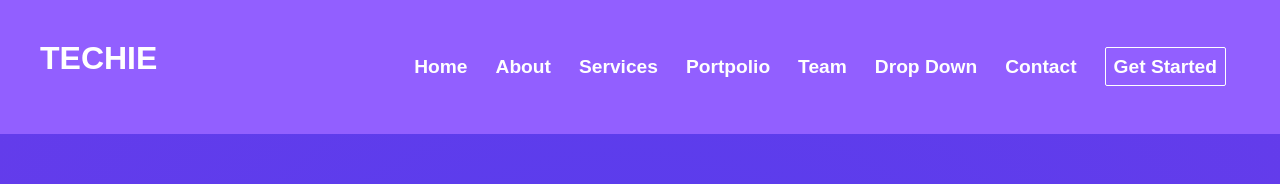
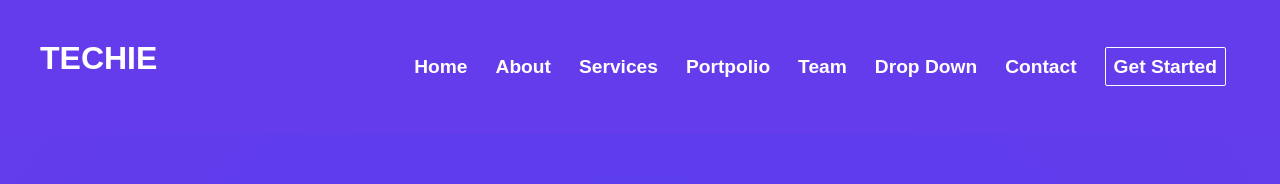
Before and after one commit to omhardaha/html-templates, a plain HTML site: page techie/no-framework-css/index.html in a window 1280 px wide. Shown: the top 184 px of the page. Drawn offline with Linux system fonts and the light colour scheme.

Commit message:
fix: fix nav bg color

```diff
--- a/techie/no-framework-css/assets/css/nav-bar.css
+++ b/techie/no-framework-css/assets/css/nav-bar.css
@@ -1,5 +1,5 @@
 .nav-container {
-	background: #925fff;
+	background: #643ceb;
 }
 
 .nav-bar {
```
